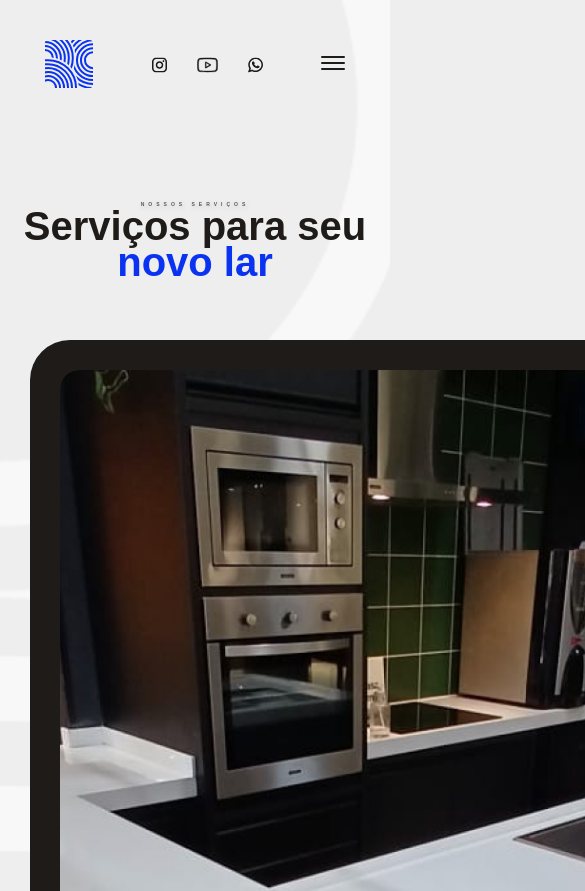
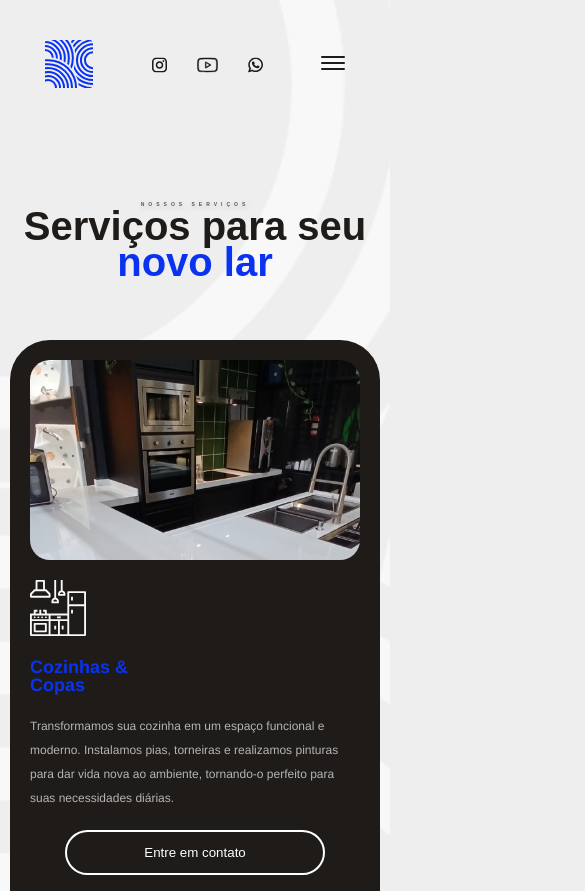
Before and after one commit to lucastdcs/ReforMar, a React (Vite) app: page /sobre in a window 390 px wide. Shown: the top 891 px of the page, 585 px wide, since content can reach past the window. Built offline with nearby package versions, Linux system fonts and the light colour scheme.

Commit message:
Updated Responsiviness

```diff
--- a/src/Components/Header/Header.styled.js
+++ b/src/Components/Header/Header.styled.js
@@ -118,7 +118,9 @@ const StyledHeader = styled.header`
     .wrapper2 {
       gap: 0;
     }
-
+    .wrapper2 nav ul li a {
+      color: var(--off-white);
+    }
     .wrapper {
       width: fit-content;
       gap: 15vw;
@@ -166,7 +168,7 @@ export const StyledNav = styled.nav`
             justify-content: center;
             gap: 4rem;
             height: 100vh;
-            background-color: rgba(0, 0, 0, 0.8);
+            background-color: rgba(0, 0, 0, 0.9);
             position: fixed;
             top: 0;
             right: -100vw;
@@ -177,6 +179,7 @@ export const StyledNav = styled.nav`
         &.active ul {
             right: 0;
             flex-direction: column;
+            transform: translateX(0);
         }
 
         &::before{
--- a/src/Components/ServicesCardImg/ServicesCardImg.styled.js
+++ b/src/Components/ServicesCardImg/ServicesCardImg.styled.js
@@ -11,7 +11,7 @@ export const StyledServicesCard = styled.div`
 
    display: grid;
    grid-template-columns: 2rem auto 2fr 1fr 1fr;
-   grid-template-rows: auto auto auto;
+   grid-template-rows: min-content auto auto;
    grid-row-gap: 4rem;
    grid-column-gap: 2rem;
 
@@ -59,8 +59,6 @@ export const StyledServicesCard = styled.div`
 
    }
 
-
-
    p {
     color: var(--grey1);
 
@@ -70,4 +68,81 @@ export const StyledServicesCard = styled.div`
     color: var(--color-tertiary);
    }
 
+
+   @media (max-width:1070px){
+
+   grid-template-columns: 2rem auto 2fr auto 1fr;
+
+      .btn {
+      grid-column: 5;
+      grid-row: 3;
+      align-self: flex-start;
+      width: 100%;
+   }
+
+   .btn2 {
+      align-self: flex-end;
+      width: 100%;
+
+   }
+   }
+
+   @media (max-width:840px){
+      grid-template-columns: 1fr 1fr;
+      grid-template-rows: auto auto auto auto auto;
+      grid-row-gap: 2rem;
+      padding: 2.5rem;
+
+   .example {
+      grid-column: 1 / span 2;
+      grid-row: 1;
+      width: 100%;
+      height: 20rem;
+   }
+
+   .icon {
+      grid-column: 1 ;
+      grid-row: 2;
+   }
+
+   .title {
+      grid-column: 1 ;
+      grid-row: 3;
+      justify-self: left;
+   }
+
+   .description {
+      grid-column: 1 / span 2;
+      grid-row: 4;
+   }
+
+   .btn {
+      grid-column: 1;
+      grid-row: 5;
+      justify-self: right;
+   }
+
+   .btn2 {
+      grid-column: 2;
+      grid-row: 5;
+      justify-self: left;
+
+   }
+}
+
+@media (max-width:480px){
+   grid-template-rows: auto auto auto auto auto auto;
+   padding: 2rem;
+
+   .btn2 {
+      grid-row: 6;
+      grid-column: 1 / span 2;
+      justify-self: center;
+   }
+   .btn{
+      grid-column: 1 / span 2;
+      justify-self: center;
+
+   }
+}
 `;
--- a/src/Pages/Sobre.jsx
+++ b/src/Pages/Sobre.jsx
@@ -20,7 +20,6 @@ const Sobre = () => {
     text-align: center;
     display: flex;
     flex-direction: column;
-    /* overflow: hidden; */
 
     section {
       margin-top: 10rem;
@@ -33,6 +32,12 @@ const Sobre = () => {
       flex-direction: column;
       gap: 2rem;
       padding: 0 3rem;
+    }
+
+    @media (max-width:840px){
+      .cards_wrapper{
+        padding: 0 1rem;
+      }
     }
 
   `;
```
